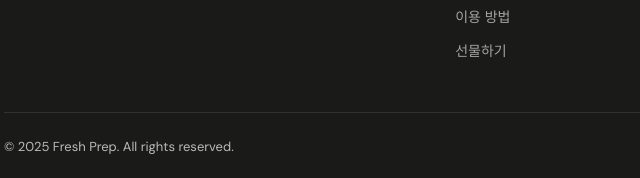
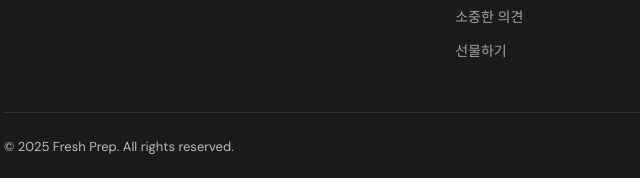
Before and after one commit to wonder9080/FreshPrep, a plain HTML site: page index.html in a window 1280 px wide. Shown: the part 6202-6380 px from the top of the page, 60-700 px from the left. Drawn offline with nearby package versions, Linux system fonts and the light colour scheme.

Commit message:
Replace '이용 방법' link with '소중한 의견'

```diff
--- a/index.html
+++ b/index.html
@@ -824,7 +824,7 @@
       <ul>
         <li><a href="menu.html">이번 주 메뉴</a></li>
         <li><a href="#pricing">요금제</a></li>
-        <li><a href="#how">이용 방법</a></li>
+        <li><a href="contact.html">소중한 의견</a></li>
         <li><a href="#">선물하기</a></li>
       </ul>
     </div>
```
